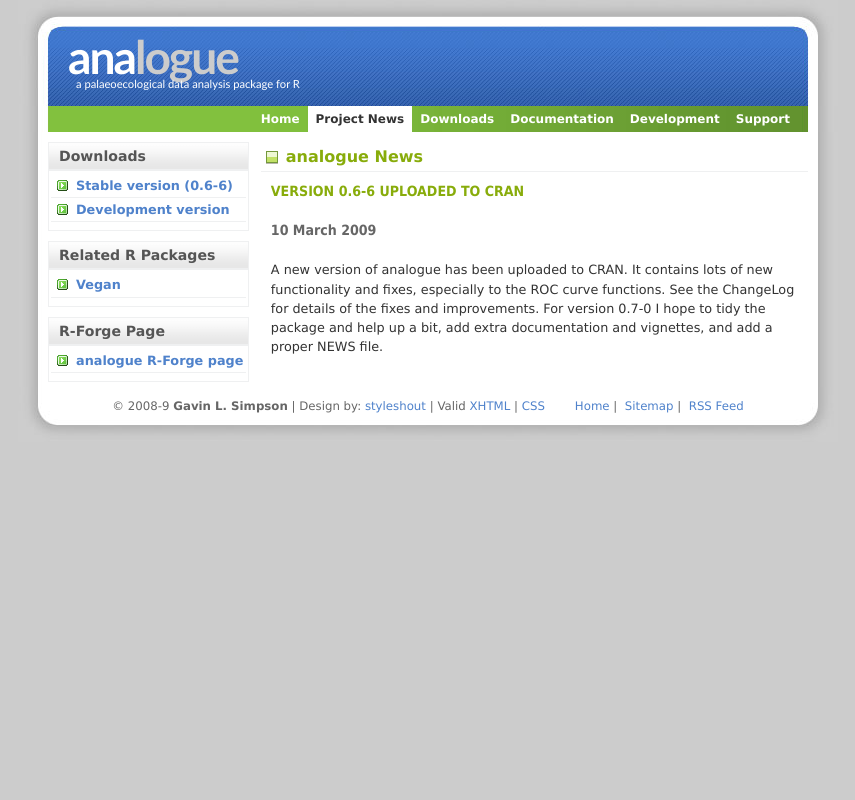
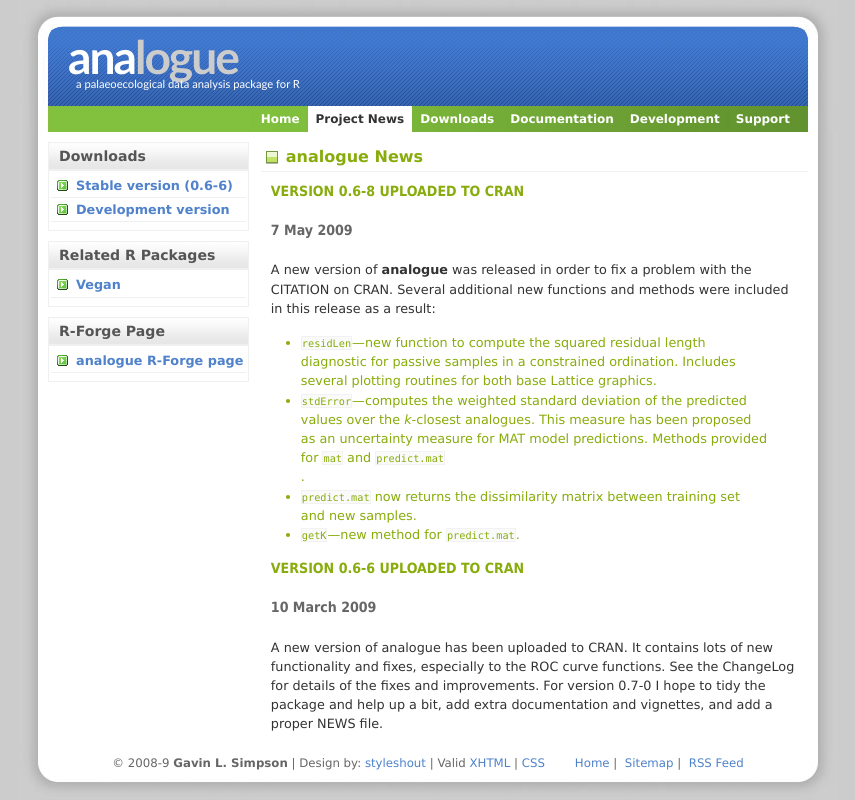
Before and after one commit to gavinsimpson/analogue, a PHP site: page /news.php in a window 1280 px wide. Shown: the whole page, without its empty margins (212-1067 px from the left). Run offline with PHP 8.4, Linux system fonts and the light colour scheme.

Commit message:
updated news page on website

```diff
--- a/www/news.php
+++ b/www/news.php
@@ -44,7 +44,22 @@
 
 				<a name="Welcome"></a>
 				<h1>analogue News</h1>
-
+			    <h2>Version 0.6-8 uploaded to CRAN</h2>
+			    <h3>7 May 2009</h3>
+			    <p>A new version of <strong>analogue</strong> was released in order to fix a problem with the CITATION
+			    on CRAN. Several additional new functions and methods were included in this release as a result:</p>
+			    <ul>
+        	        <li><strong><kbd>residLen</kbd></strong>&mdash;new function to compute the squared residual length diagnostic
+        	        for passive samples in a constrained ordination. Includes several plotting routines for both base
+        	        Lattice graphics.</li>
+        	        <li><strong><kbd>stdError</kbd></strong>&mdash;computes the weighted standard deviation of the predicted values
+        	        over the <em>k</em>-closest analogues. This measure has been proposed as an uncertainty measure for
+        	        MAT model predictions. Methods provided for <strong><kbd>mat</kbd></strong> and
+        	        <strong><kbd>predict.mat</kbd></strong></li>.
+        	        <li><strong><kbd>predict.mat</kbd></strong> now returns the dissimilarity matrix between training
+        	        set and new samples.</li>
+        	        <li><strong><kbd>getK</kbd></strong>&mdash;new method for <strong><kbd>predict.mat</kbd></strong>.</li>
+			    </ul>
 				<h2>Version 0.6-6 uploaded to CRAN</h2>
 				<h3>10 March 2009</h3>
 				<p>A new version of analogue has been uploaded to CRAN. It contains lots of new functionality
```
